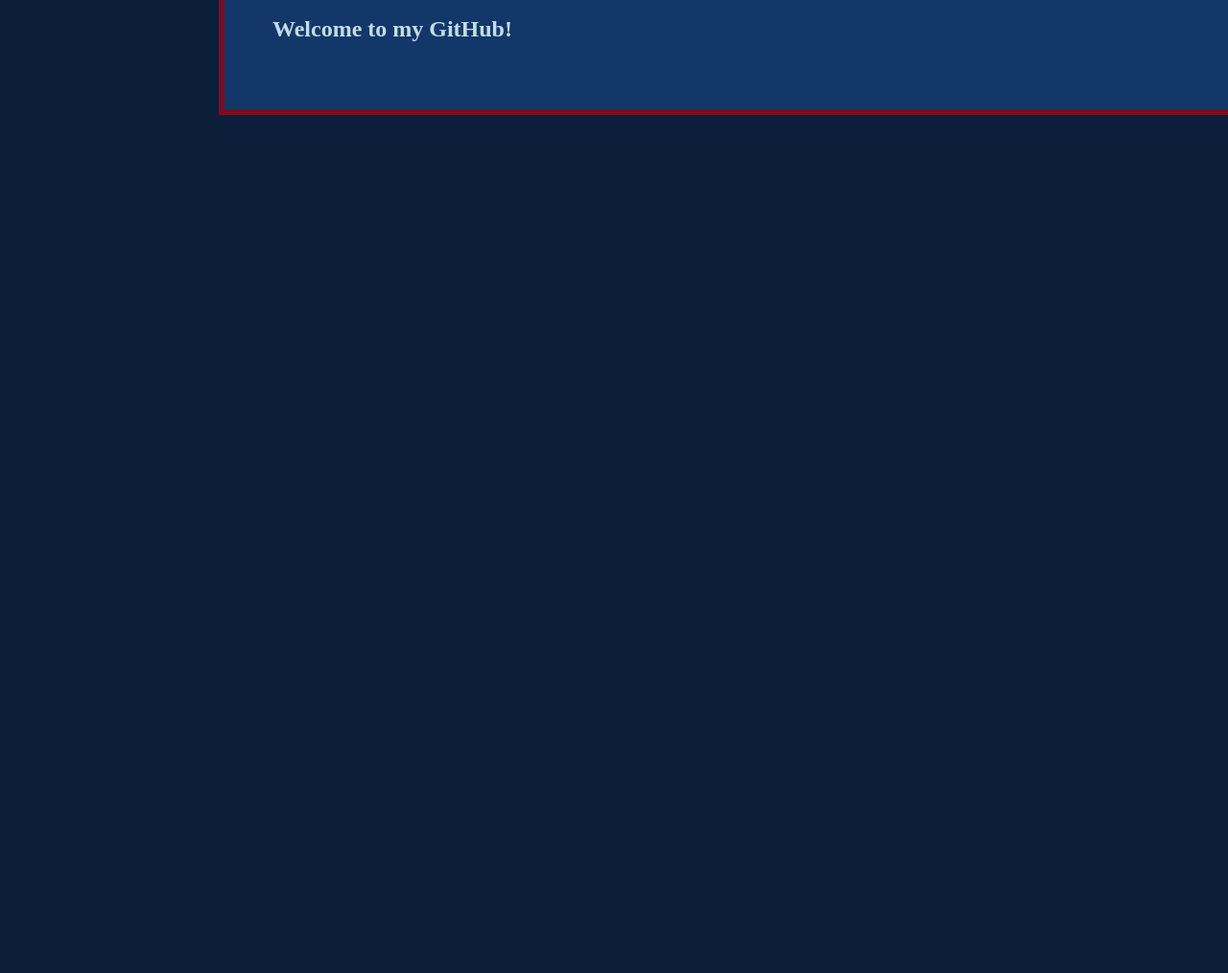
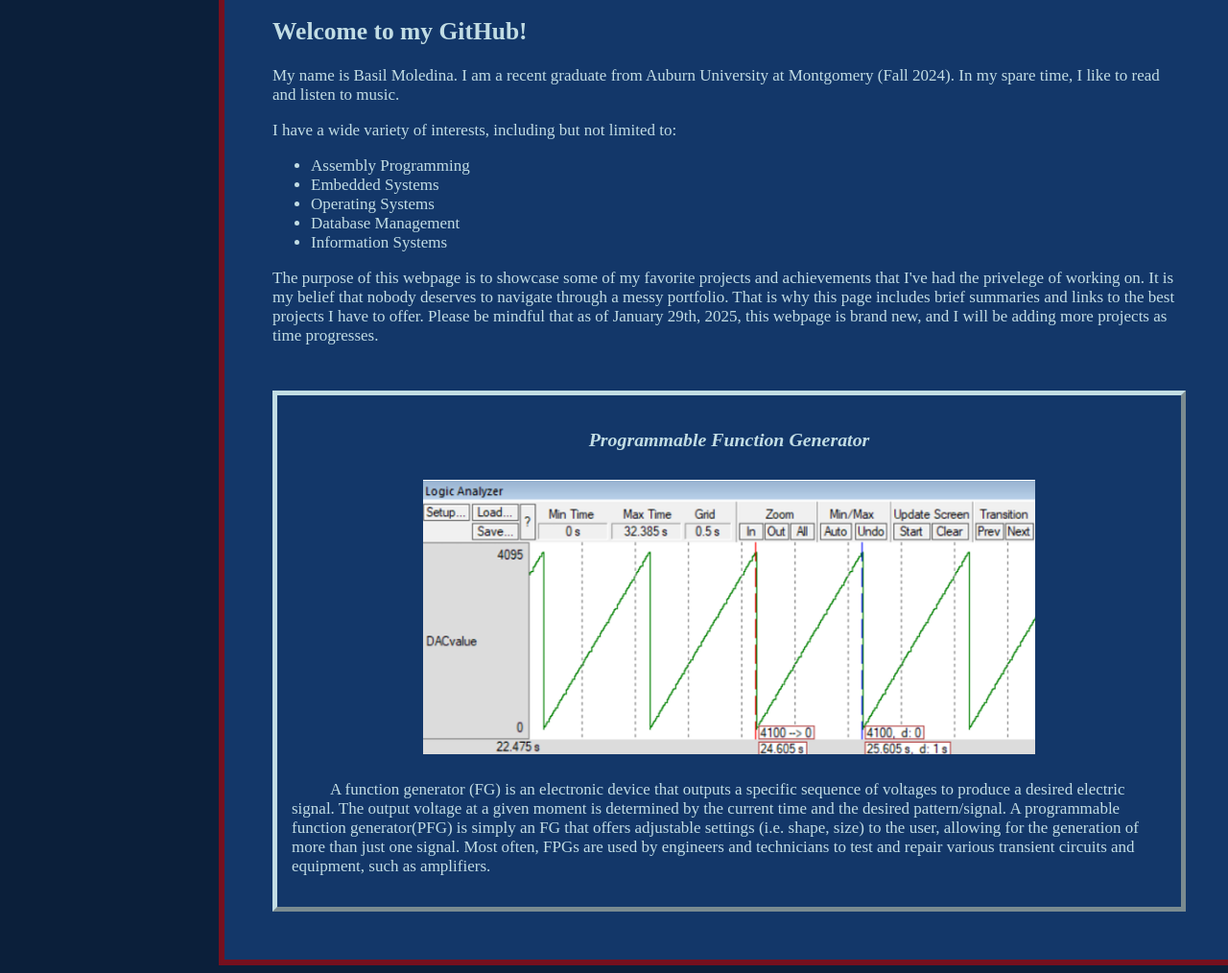
Before and after one commit to bplabz23/bplabz23.github.io, a plain HTML site: page index.html in a window 1280 px wide. Shown: the part 581-1595 px from the top of the page at 96% size. Before the commit the page ends 800 px from the top, so only its background shows below. Drawn offline with Linux system fonts and the light colour scheme.

Commit message:
Add files via upload

```diff
--- a/index.html
+++ b/index.html
@@ -31,8 +31,46 @@
 
 
 		<div id="content_pad">
-			<div id="content">
+			<div id="content" class="content">
+
 				<h2> Welcome to my GitHub! </h2>
+
+				<div id="Intro">
+					<p>	My name is Basil Moledina. I am a recent graduate from Auburn University at Montgomery (Fall 2024). In my spare time, I like to read and listen to music.</p>
+					<p> I have a wide variety of interests, including but not limited to:</p>
+					<ul id="interests">
+						<li>Assembly Programming</li>
+						<li>Embedded Systems</li>
+						<li>Operating Systems</li>
+						<li>Database Management</li>
+						<li>Information Systems</li>
+					</ul>
+
+
+					<p> The purpose of this webpage is to showcase some of my favorite projects and achievements that I've had the privelege of working on. It is my belief that nobody deserves to navigate through a messy portfolio. That is why this page includes brief summaries and links to the best projects I have to offer. Please be mindful that as of January 29th, 2025, this webpage is brand new, and I will be adding more projects as time progresses.</p>
+
+				</div>
+
+				<div class="content_divider"></div>
+
+				<div id="PFG" class="project">
+
+					<h3 class="center_text"><i>Programmable Function Generator</i></h3>
+
+					<div class="project_padding"></div>
+
+					<img src = "pfg.png" class="center_img">
+
+					<div class="project_padding"></div>
+
+					<p class="project_p">	A function generator (FG) is an electronic device that outputs a specific sequence of voltages to produce a desired electric signal. The output voltage at a given moment is determined by the current time and the desired pattern/signal. A programmable function generator(PFG) is simply an FG that offers adjustable settings (i.e. shape, size) to the user, allowing for the generation of more than just one signal. Most often, FPGs are used by engineers and technicians to test and repair various transient circuits and equipment, such as amplifiers.</p>
+
+				</div>
+
+
+
+
+
 			</div>
 		</div>
 
--- a/landing.css
+++ b/landing.css
@@ -59,6 +59,58 @@
 
 
 
+
+.content {
+	color: #C2DDE4;
+	padding: 5px;
+	font-size: 17px;
+
+}
+
+
+.content_divider {
+	padding: 15px;
+}
+
+
+
+.project{
+	padding: 15px;
+}
+
+.project_padding {
+	padding: 5px;
+}
+
+
+
+.center_text{
+	text-align: center;
+}
+
+
+.project_p {
+	text-indent: 40px;
+
+}
+
+
+
+.center_img {
+	display: block;
+	margin-left: auto;
+	margin-right: auto;
+	width: 70%;
+}
+
+
+#PFG {
+	border: 5px outset #C2DDE4;
+}
+
+
+
+
 h2 {
 	color: #C2DDE4;
 }
```
Also changed, not shown: pfg.png (added).
